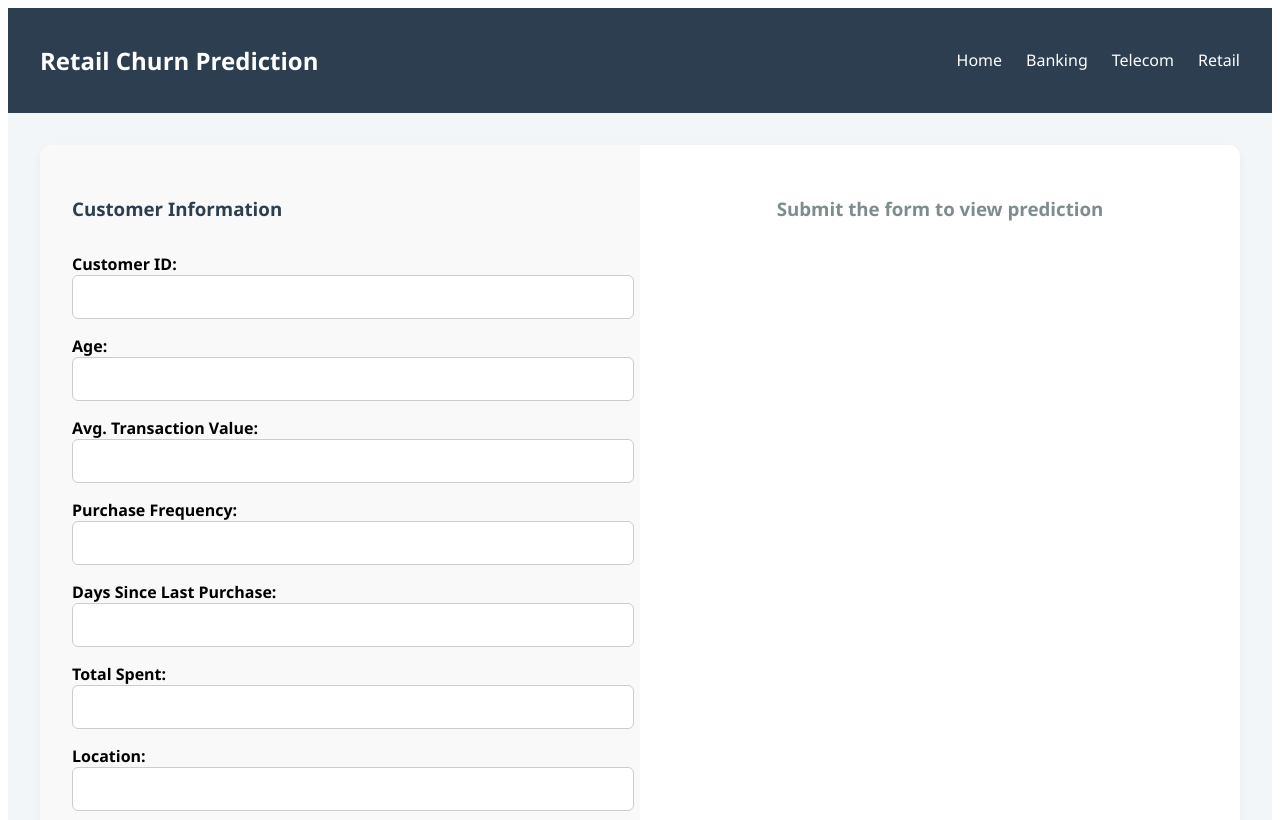
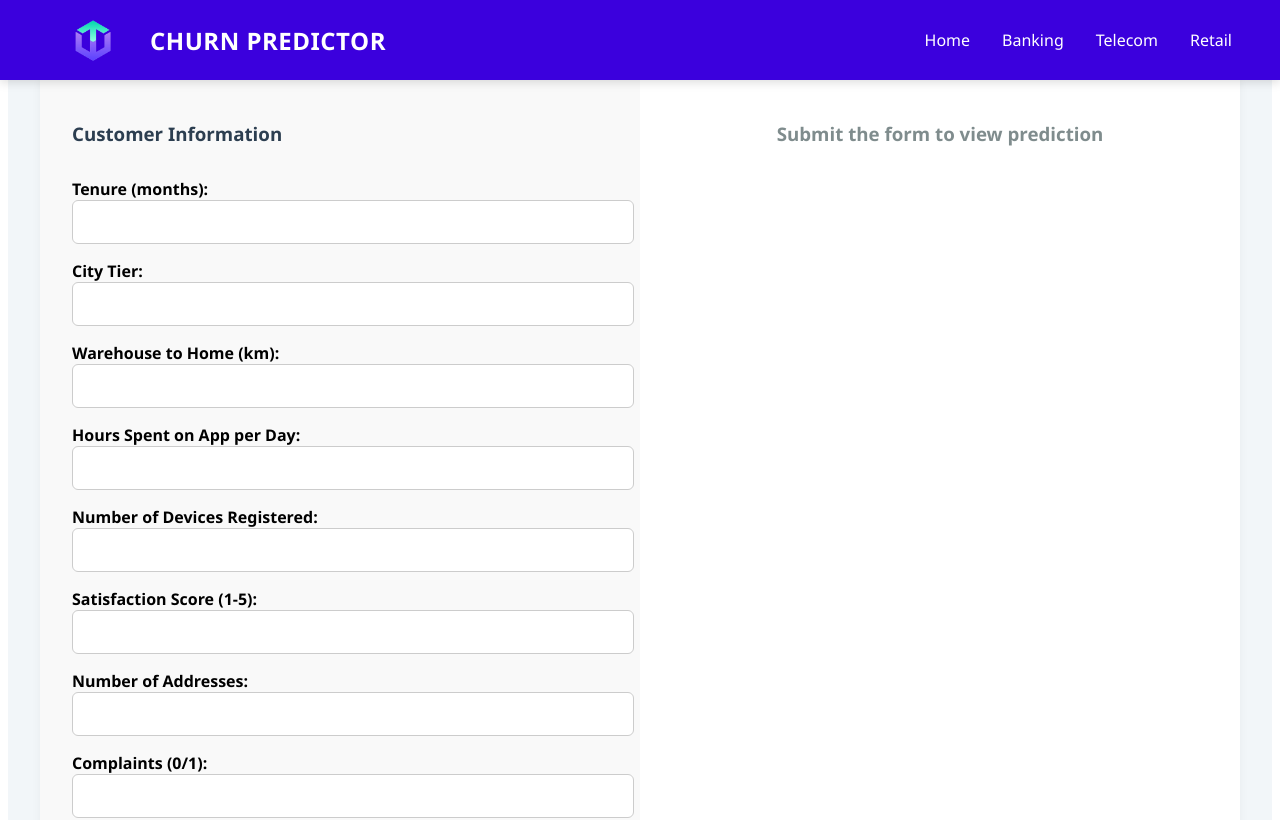
Before and after one commit to suraj120761/ChurnScope, a React (Vite) app in the folder churn-frontend/: page /retail in a window 1280 px wide. Shown: the top 820 px of the page. Built offline with nearby package versions, Linux system fonts and the light colour scheme.

Commit message:
Update ChurnPredictorRetail.jsx

```diff
--- a/churn-frontend/src/ChurnPredictorRetail.jsx
+++ b/churn-frontend/src/ChurnPredictorRetail.jsx
@@ -1,21 +1,28 @@
 import React, { useState, useRef } from "react";
 import axios from "axios";
+import Navbar from "./Navbar"; // ✅ Adjust path if needed
 
 export default function ChurnPredictorRetail() {
   const [formData, setFormData] = useState({
-    customer_id: "",
+    tenure: "",
+    preferred_login_device: "",
+    city_tier: "",
+    warehouse_to_home: "",
+    preferred_payment_mode: "",
     gender: "",
-    age: "",
-    location: "",
-    membership_status: "",
-    avg_transaction_value: "",
-    purchase_frequency: "",
-    recency_days: "",
-    total_spent: "",
-    preferred_category: "",
-    discount_usage: "",
-    is_loyalty_member: "",
-    model_name: "retail_random_forest",
+    hour_spend_on_app: "",
+    number_of_device_registered: "",
+    prefered_order_cat: "",
+    satisfaction_score: "",
+    marital_status: "",
+    number_of_address: "",
+    complain: "",
+    order_amount_hike_fromlast_year: "",
+    coupon_used: "",
+    order_count: "",
+    day_since_last_order: "",
+    cashback_amount: "",
+    model_name: "random_forest",
   });
 
   const [result, setResult] = useState(null);
@@ -35,18 +42,24 @@ export default function ChurnPredictorRetail() {
     setLoading(true);
 
     const payload = {
-      customer_id: formData.customer_id,
+      tenure: parseInt(formData.tenure),
+      preferred_login_device: formData.preferred_login_device,
+      city_tier: parseInt(formData.city_tier),
+      warehouse_to_home: parseInt(formData.warehouse_to_home),
+      preferred_payment_mode: formData.preferred_payment_mode,
       gender: formData.gender,
-      age: parseInt(formData.age),
-      location: formData.location,
-      membership_status: formData.membership_status,
-      avg_transaction_value: parseFloat(formData.avg_transaction_value),
-      purchase_frequency: parseFloat(formData.purchase_frequency),
-      recency_days: parseInt(formData.recency_days),
-      total_spent: parseFloat(formData.total_spent),
-      preferred_category: formData.preferred_category,
-      discount_usage: formData.discount_usage === "yes",
-      is_loyalty_member: formData.is_loyalty_member === "yes",
+      hour_spend_on_app: parseFloat(formData.hour_spend_on_app),
+      number_of_device_registered: parseInt(formData.number_of_device_registered),
+      prefered_order_cat: formData.prefered_order_cat,
+      satisfaction_score: parseInt(formData.satisfaction_score),
+      marital_status: formData.marital_status,
+      number_of_address: parseInt(formData.number_of_address),
+      complain: parseInt(formData.complain),
+      order_amount_hike_fromlast_year: parseFloat(formData.order_amount_hike_fromlast_year),
+      coupon_used: parseInt(formData.coupon_used),
+      order_count: parseInt(formData.order_count),
+      day_since_last_order: parseInt(formData.day_since_last_order),
+      cashback_amount: parseFloat(formData.cashback_amount),
       model_name: formData.model_name,
     };
 
@@ -65,24 +78,7 @@ export default function ChurnPredictorRetail() {
 
   return (
     <div style={{ minHeight: "100vh", fontFamily: "Segoe UI, sans-serif", backgroundColor: "#f2f6f9" }}>
-      <nav style={{ backgroundColor: "#2c3e50", padding: "1rem 2rem" }}>
-        <div style={{
-          maxWidth: "1200px",
-          margin: "0 auto",
-          display: "flex",
-          justifyContent: "space-between",
-          alignItems: "center"
-        }}>
-          <h1 style={{ color: "white", fontSize: "1.5rem" }}>Retail Churn Prediction</h1>
-          <div style={{ display: "flex", gap: "1.5rem" }}>
-            {["Home", "Banking", "Telecom", "Retail"].map((item, idx) => (
-              <a key={idx} href={`/${item.toLowerCase()}`} style={{ color: "white", textDecoration: "none" }}>
-                {item}
-              </a>
-            ))}
-          </div>
-        </div>
-      </nav>
+      <Navbar />
 
       <div style={{
         display: "grid",
@@ -104,20 +100,25 @@ export default function ChurnPredictorRetail() {
         }}>
           <h3 style={{ marginBottom: "1rem", color: "#2c3e50" }}>Customer Information</h3>
 
-          {/* Text and number inputs */}
-          {[
-            { name: "customer_id", label: "Customer ID" },
-            { name: "age", label: "Age", type: "number" },
-            { name: "avg_transaction_value", label: "Avg. Transaction Value", type: "number" },
-            { name: "purchase_frequency", label: "Purchase Frequency", type: "number" },
-            { name: "recency_days", label: "Days Since Last Purchase", type: "number" },
-            { name: "total_spent", label: "Total Spent", type: "number" },
-            { name: "location", label: "Location" },
-          ].map(({ name, label, type = "text" }) => (
+          {/* Input Fields */}
+          {[{ name: "tenure", label: "Tenure (months)" },
+            { name: "city_tier", label: "City Tier" },
+            { name: "warehouse_to_home", label: "Warehouse to Home (km)" },
+            { name: "hour_spend_on_app", label: "Hours Spent on App per Day" },
+            { name: "number_of_device_registered", label: "Number of Devices Registered" },
+            { name: "satisfaction_score", label: "Satisfaction Score (1-5)" },
+            { name: "number_of_address", label: "Number of Addresses" },
+            { name: "complain", label: "Complaints (0/1)" },
+            { name: "order_amount_hike_fromlast_year", label: "Order Amount Hike from Last Year (%)" },
+            { name: "coupon_used", label: "Coupons Used" },
+            { name: "order_count", label: "Total Orders" },
+            { name: "day_since_last_order", label: "Days Since Last Order" },
+            { name: "cashback_amount", label: "Cashback Amount (₹)" }
+          ].map(({ name, label }) => (
             <div key={name}>
               <label style={{ fontWeight: "bold" }}>{label}:</label>
               <input
-                type={type}
+                type="number"
                 name={name}
                 value={formData[name]}
                 onChange={handleChange}
@@ -133,14 +134,13 @@ export default function ChurnPredictorRetail() {
             </div>
           ))}
 
-          {/* Select inputs */}
-          {[
+          {/* Dropdown Fields */}
+          {[{ name: "preferred_login_device", label: "Preferred Login Device", options: ["Mobile Phone", "Phone", "Computer"] },
+            { name: "preferred_payment_mode", label: "Preferred Payment Mode", options: ["UPI", "Cash on Delivery", "Debit Card", "Credit Card", "E wallet", "Net Banking"] },
             { name: "gender", label: "Gender", options: ["Male", "Female"] },
-            { name: "membership_status", label: "Membership Status", options: ["None", "Silver", "Gold"] },
-            { name: "preferred_category", label: "Preferred Category", options: ["Electronics", "Fashion", "Home", "Beauty"] },
-            { name: "discount_usage", label: "Uses Discounts", options: ["yes", "no"] },
-            { name: "is_loyalty_member", label: "Loyalty Program Member", options: ["yes", "no"] },
-            { name: "model_name", label: "Select Model", options: ["retail_random_forest", "retail_xgb", "retail_logistic"] }
+            { name: "prefered_order_cat", label: "Preferred Order Category", options: ["Laptop & Accessory", "Mobile", "Others", "Fashion", "Grocery"] },
+            { name: "marital_status", label: "Marital Status", options: ["Single", "Married", "Divorced"] },
+            { name: "model_name", label: "Select Model", options: ["adaboostclassifier", "decision_tree", "logistic_regression", "random_forest", "support_vector_machine", "xgbclassifier"] }
           ].map(({ name, label, options }) => (
             <div key={name}>
               <label style={{ fontWeight: "bold" }}>{label}:</label>
@@ -203,9 +203,9 @@ export default function ChurnPredictorRetail() {
                   fontWeight: "bold",
                   color:
                     result.probability > 0.7 ? "#e74c3c" :
-                      result.probability > 0.4 ? "#f39c12" : "#27ae60"
+                    result.probability > 0.4 ? "#f39c12" : "#27ae60"
                 }}>
-                  {(result.probability * 100).toFixed(1)}%
+                  {result.probability}%
                 </div>
               </div>
 
@@ -216,7 +216,7 @@ export default function ChurnPredictorRetail() {
                   fontWeight: "bold",
                   color:
                     result.risk_level === "High" ? "#e74c3c" :
-                      result.risk_level === "Medium" ? "#f39c12" : "#27ae60"
+                    result.risk_level === "Medium" ? "#f39c12" : "#27ae60"
                 }}>
                   {result.risk_level}
                 </div>
```
